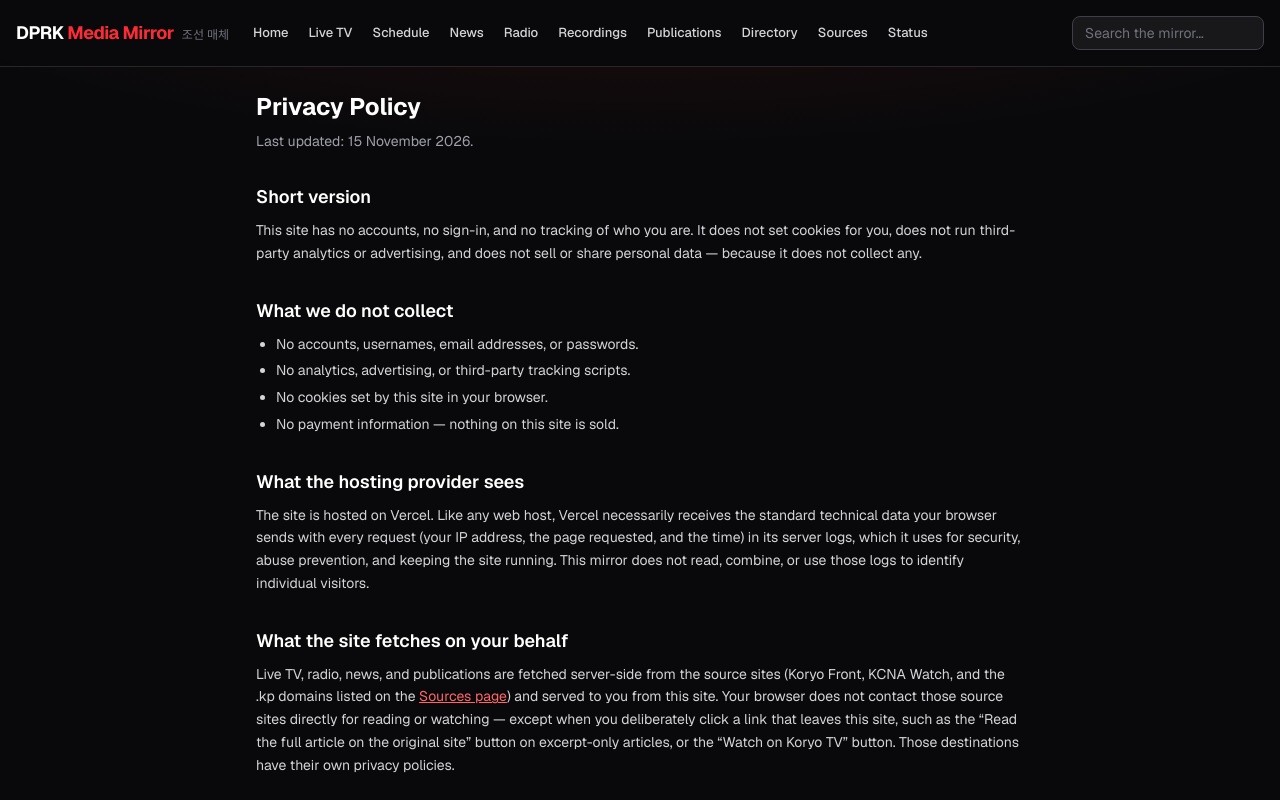
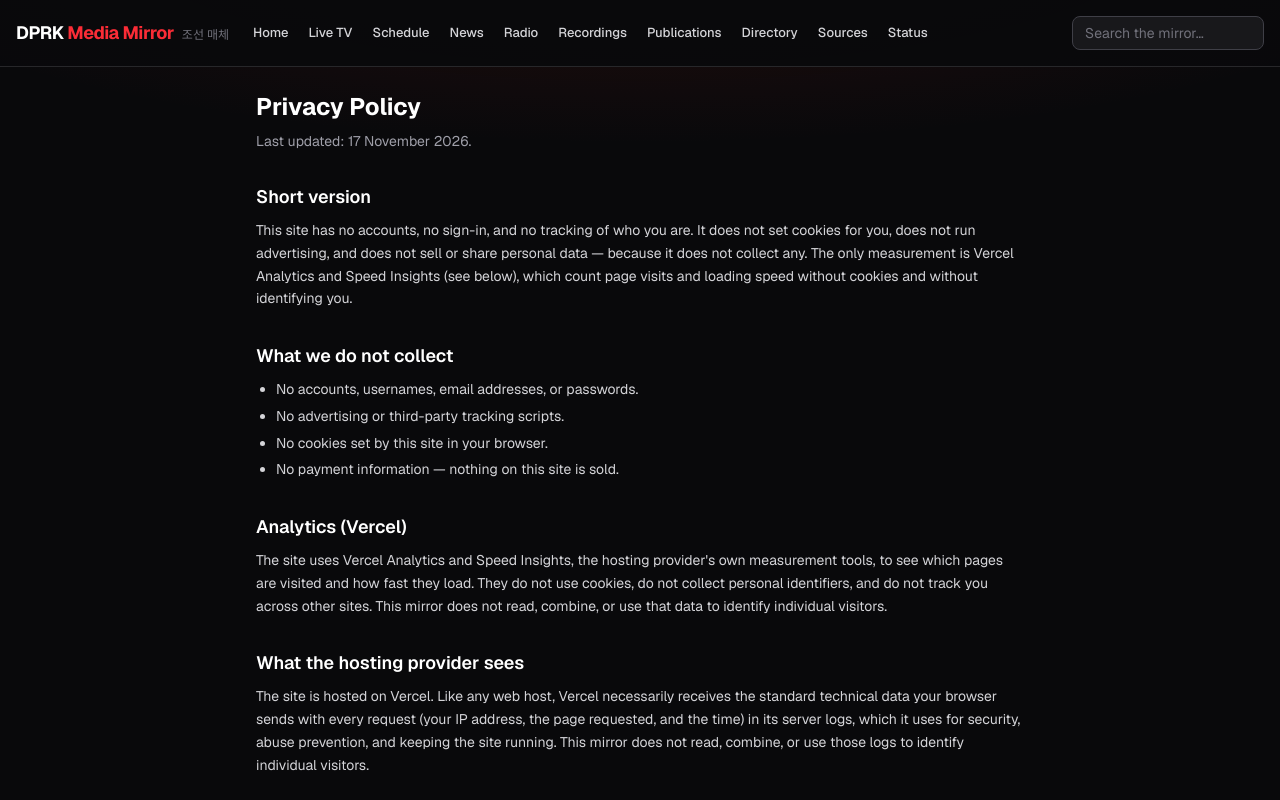
Before and after one commit to HaloDimas/dprk-media-mirror, a Next.js app: page /privacy in a window 1280 px wide. Shown: the top 800 px of the page. Built offline with nearby package versions, Linux system fonts and the light colour scheme.

Commit message:
Privacy: disclose Vercel Analytics + Speed Insights

```diff
--- a/src/app/privacy/page.tsx
+++ b/src/app/privacy/page.tsx
@@ -10,22 +10,33 @@ export default function PrivacyPage() {
   return (
     <div className="mx-auto max-w-3xl">
       <h1 className="text-2xl font-bold text-white">Privacy Policy</h1>
-      <p className="mt-2 text-sm text-zinc-400">Last updated: 15 November 2026.</p>
+      <p className="mt-2 text-sm text-zinc-400">Last updated: 17 November 2026.</p>
 
       <h2 className="mt-8 text-lg font-semibold text-white">Short version</h2>
       <p className="mt-2 text-sm leading-relaxed text-zinc-300">
         This site has no accounts, no sign-in, and no tracking of who you are. It does not set
-        cookies for you, does not run third-party analytics or advertising, and does not sell or
-        share personal data — because it does not collect any.
+        cookies for you, does not run advertising, and does not sell or share personal data —
+        because it does not collect any. The only measurement is Vercel Analytics and Speed
+        Insights (see below), which count page visits and loading speed without cookies and
+        without identifying you.
       </p>
 
       <h2 className="mt-8 text-lg font-semibold text-white">What we do not collect</h2>
       <ul className="mt-2 list-disc space-y-1 pl-5 text-sm leading-relaxed text-zinc-300">
         <li>No accounts, usernames, email addresses, or passwords.</li>
-        <li>No analytics, advertising, or third-party tracking scripts.</li>
+        <li>No advertising or third-party tracking scripts.</li>
         <li>No cookies set by this site in your browser.</li>
         <li>No payment information — nothing on this site is sold.</li>
       </ul>
+
+      <h2 className="mt-8 text-lg font-semibold text-white">Analytics (Vercel)</h2>
+      <p className="mt-2 text-sm leading-relaxed text-zinc-300">
+        The site uses Vercel Analytics and Speed Insights, the hosting provider&apos;s own
+        measurement tools, to see which pages are visited and how fast they load. They do not
+        use cookies, do not collect personal identifiers, and do not track you across other
+        sites. This mirror does not read, combine, or use that data to identify individual
+        visitors.
+      </p>
 
       <h2 className="mt-8 text-lg font-semibold text-white">What the hosting provider sees</h2>
       <p className="mt-2 text-sm leading-relaxed text-zinc-300">
```
